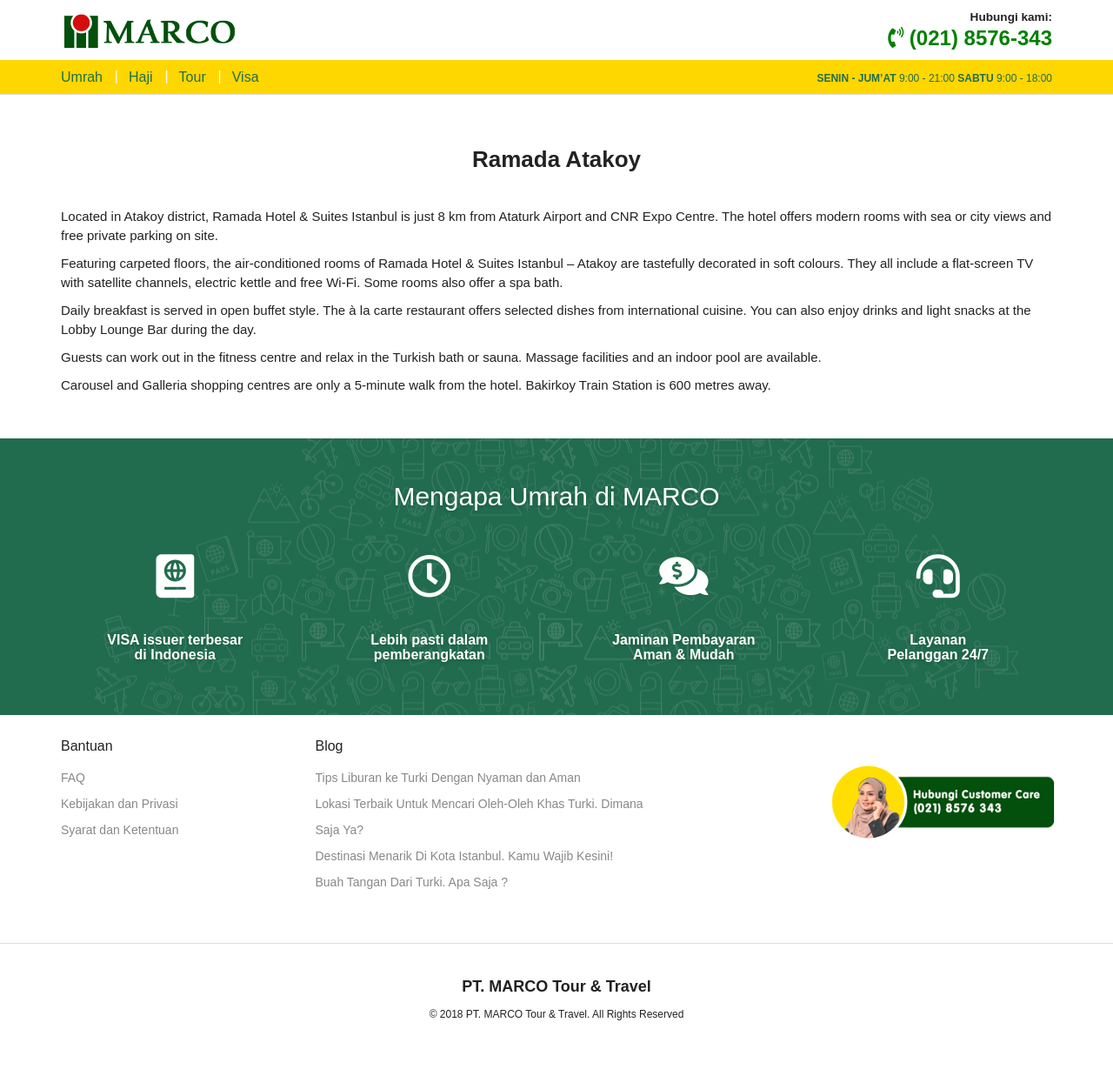
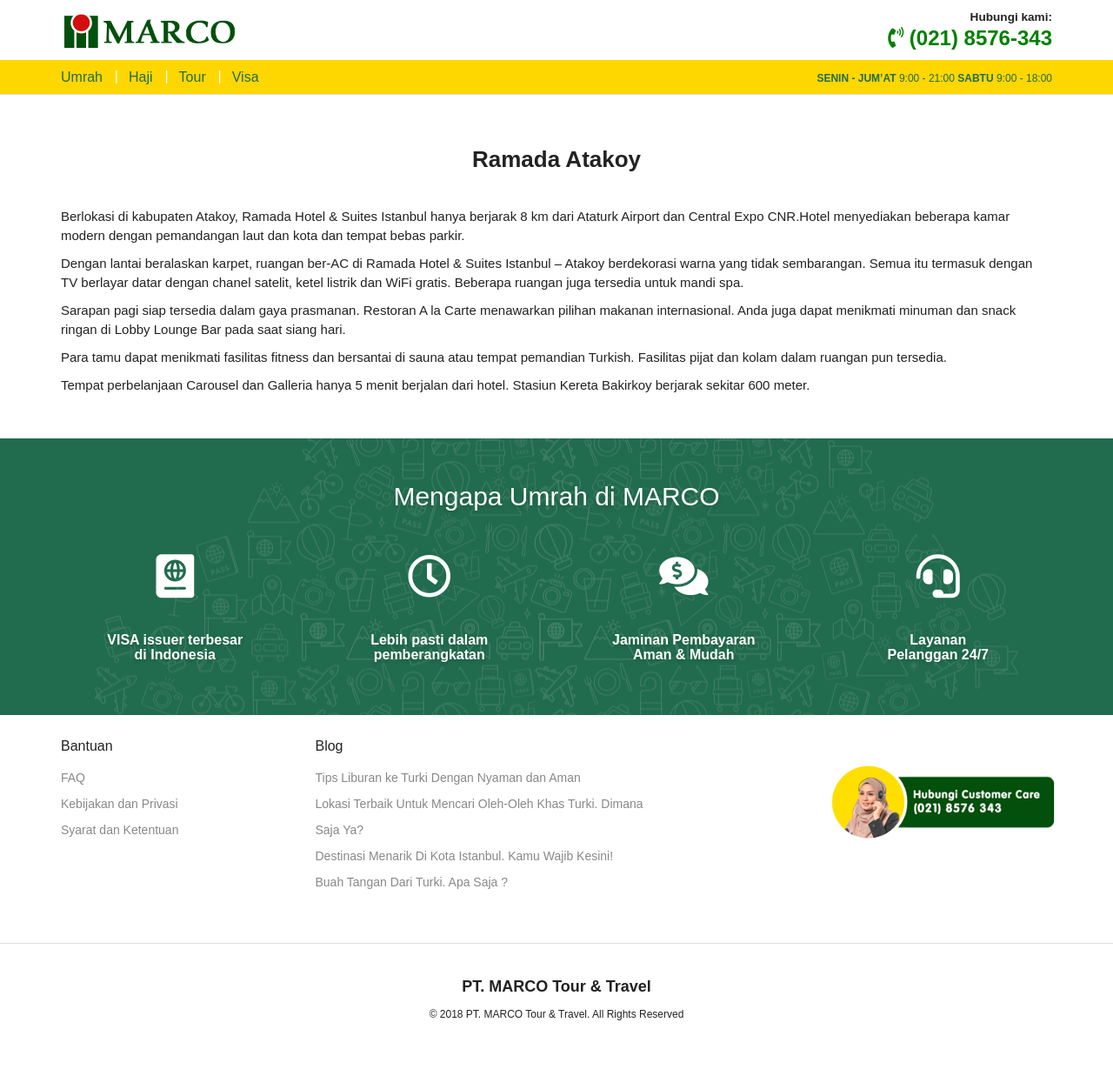
Before and after one commit to kemtol/marco, a Jekyll site: the page built from _hotel/ramada-atakoy.markdown, in a window 1280 px wide. Shown: the whole page at 87% size. Built offline with Jekyll 4.4.1, drawn with Linux system fonts in a browser that asks for light colours; nearby versions of some CDN libraries; a script that is not in the unit is left out.

Commit message:
Updated Ramada Atakoy

```diff
--- a/_hotel/ramada-atakoy.markdown
+++ b/_hotel/ramada-atakoy.markdown
@@ -7,12 +7,12 @@
 layout: static
 ---
 
-Located in Atakoy district, Ramada Hotel & Suites Istanbul is just 8 km from Ataturk Airport and CNR Expo Centre. The hotel offers modern rooms with sea or city views and free private parking on site.
+Berlokasi di kabupaten Atakoy, Ramada Hotel & Suites Istanbul hanya berjarak 8 km dari Ataturk Airport dan Central Expo CNR.Hotel menyediakan beberapa kamar modern dengan pemandangan laut dan kota dan tempat bebas parkir.
 
-Featuring carpeted floors, the air-conditioned rooms of Ramada Hotel & Suites Istanbul – Atakoy are tastefully decorated in soft colours. They all include a flat-screen TV with satellite channels, electric kettle and free Wi-Fi. Some rooms also offer a spa bath.
+Dengan lantai beralaskan karpet, ruangan ber-AC di Ramada Hotel & Suites Istanbul – Atakoy berdekorasi warna yang tidak sembarangan. Semua itu termasuk dengan TV berlayar datar dengan chanel satelit, ketel listrik dan WiFi gratis. Beberapa ruangan juga tersedia untuk mandi spa.
 
-Daily breakfast is served in open buffet style. The à la carte restaurant offers selected dishes from international cuisine. You can also enjoy drinks and light snacks at the Lobby Lounge Bar during the day.
+Sarapan pagi siap tersedia dalam gaya prasmanan. Restoran A la Carte menawarkan pilihan makanan internasional. Anda juga dapat menikmati minuman dan snack ringan di Lobby Lounge Bar pada saat siang hari.
 
-Guests can work out in the fitness centre and relax in the Turkish bath or sauna. Massage facilities and an indoor pool are available.
+Para tamu dapat menikmati fasilitas fitness dan bersantai di sauna atau tempat pemandian Turkish. Fasilitas pijat dan kolam dalam ruangan pun tersedia.
 
-Carousel and Galleria shopping centres are only a 5-minute walk from the hotel. Bakirkoy Train Station is 600 metres away.
+Tempat perbelanjaan Carousel dan Galleria hanya 5 menit berjalan dari hotel. Stasiun Kereta Bakirkoy berjarak sekitar 600 meter.
```
